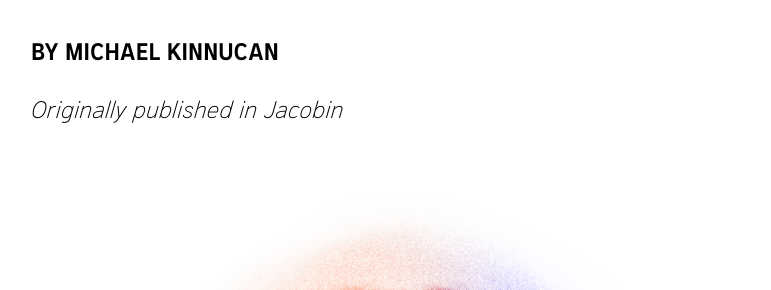
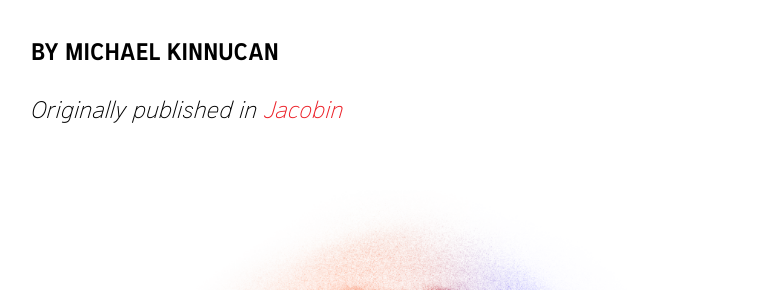
Before and after one commit to nycdsa/the-thorn, a Jekyll site: the page built from src/_posts/2018-07-02-alexandria-ocasio-cortez-wins.md, in a window 1280 px wide and 900 px high, scrolled down 2641 px. Shown: the part 166-456 px from the top of the window, without its empty margins (229-1000 px from the left). Built offline with Jekyll 4.4.1, drawn with Linux system fonts in a browser that asks for light colours; part of the change alters nothing that is shown.

```diff
--- a/src/_posts/2018-07-02-alexandria-ocasio-cortez-wins.md
+++ b/src/_posts/2018-07-02-alexandria-ocasio-cortez-wins.md
@@ -37,7 +37,7 @@ title: Alexandria Ocasio-Cortez Wins!
 
 **BY MICHAEL KINNUCAN**
 
-*Originally published in Jacobin*
+*Originally published in [Jacobin](https://www.jacobinmag.com/2018/06/alexandria-ocasio-cortez-election-crowley-democratic-socialists)*
 
 !["Divestment"](https://raw.githubusercontent.com/nycdsa/the-thorn/master/src/images/6adba0e3-991a-40d6-876e-11d8efa5f78d.png)
 
```
